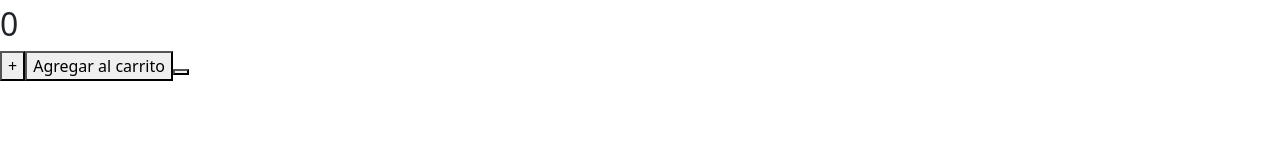
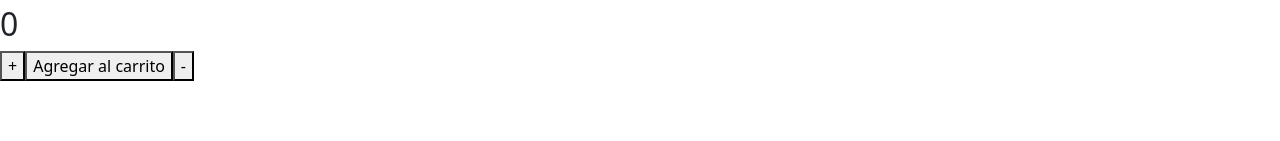
Before and after one commit to JulianTorresMendioroz/ReactProyectoFinal, a React (Create React App) app: page / in a window 1280 px wide. Shown: the part 141-282 px from the top of the page. Built offline with nearby package versions, Linux system fonts and the light colour scheme.

Commit message:
agregue el - al boton que me había olvidado cuando lo borre sin querer

```diff
--- a/src/components/ItemCount/ItemCount.jsx
+++ b/src/components/ItemCount/ItemCount.jsx
@@ -26,7 +26,7 @@ const ItemCount = ({ initial, stock, onAdd }) => {
             <h2>{cont}</h2>
             <button onClick={count}>+</button>
             <button onClick={addCart} >Agregar al carrito</button>
-            <button onClick={()=> setCont(cont -1)} disabled={cont=== 1}></button>
+            <button onClick={()=> setCont(cont -1)} disabled={cont=== 1}>-</button>
 
           </div>
         </div>
```
